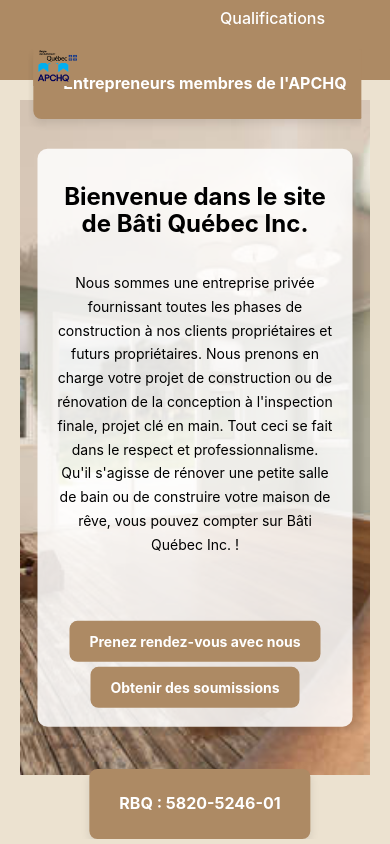
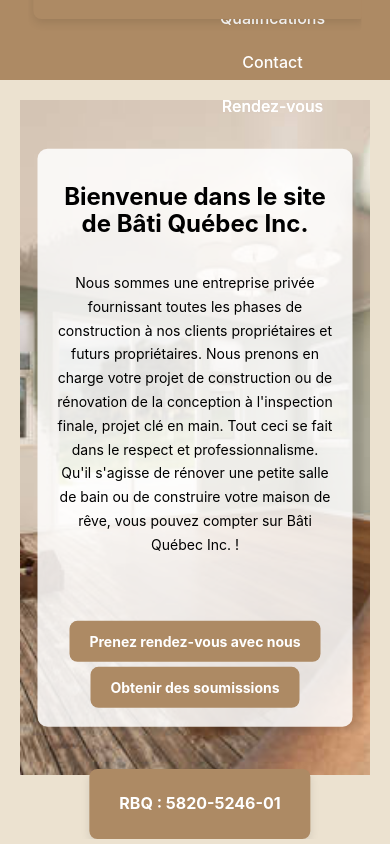
Before and after one commit to MyriamAssam/bati, a React (Vite) app: page / in a window 390 px wide. Shown: the top 844 px of the page. Built offline with nearby package versions, Linux system fonts and the light colour scheme.

Commit message:
ajuster css

```diff
--- a/src/App.css
+++ b/src/App.css
@@ -136,7 +136,7 @@ main {
     cursor: pointer;
     pointer-events: all;
     width: auto;
-    margin-right: -50px;
+    margin-right: -100px;
 
     height: 70px;
     white-space: nowrap;
@@ -161,7 +161,7 @@ main {
   .fixed-logos {
     flex-direction: column;
     align-items: center;
-    gap: 650px;
+    gap: 750px;
   }
 }
 
```
